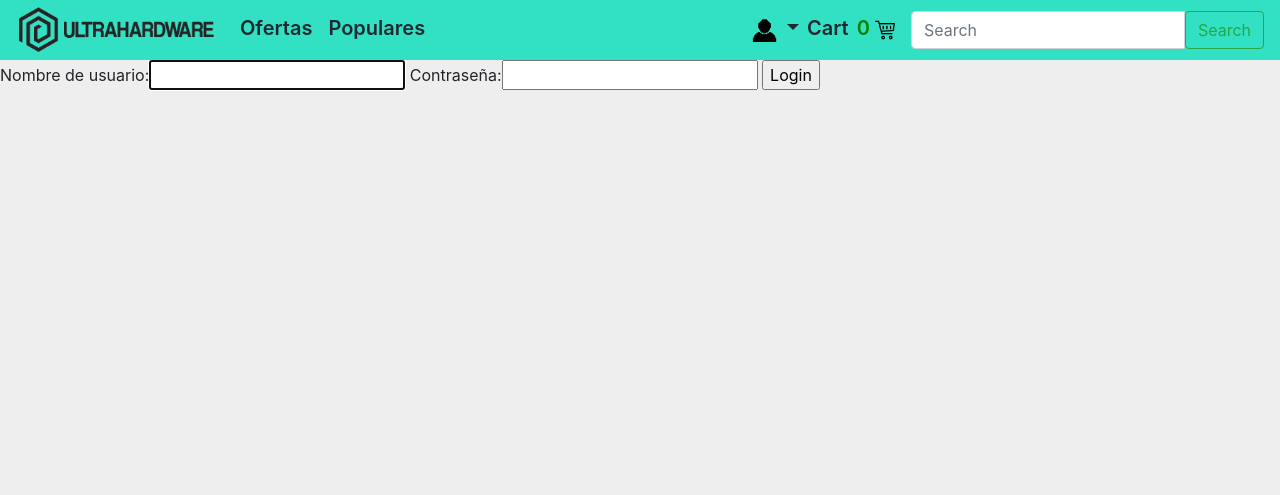
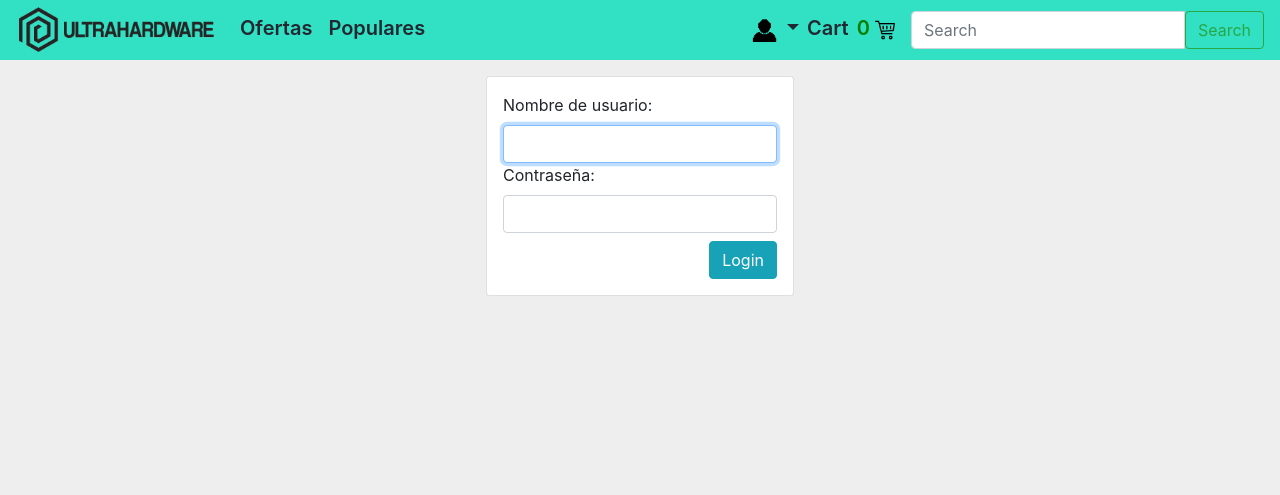
Before and after one commit to AndresGroselj/Ultrahardware, a Django app: page /accounts/login/ in a window 1280 px wide. Shown: the top 495 px of the page. Run offline with Django 3.2, Linux system fonts and the light colour scheme; some libraries are stand-ins or nearby versions.

Commit message:
login style and Custom AuthenticationForm

```diff
--- /dev/null
+++ b/Ultrahardware/accounts/forms.py
@@ -0,0 +1,14 @@
+from django import forms
+from django.utils.translation import gettext, gettext_lazy as _
+from django.contrib.auth.forms import UsernameField, AuthenticationForm
+
+
+class Custom_AuthenticationForm(AuthenticationForm):
+    username = UsernameField(
+        widget=forms.TextInput(attrs={'class': 'form-control', 'autofocus': True})
+        )
+    password = forms.CharField(
+        label=_("Password"),
+        strip=False,
+        widget=forms.PasswordInput(attrs={'class': 'form-control', 'autocomplete': 'current-password'}),
+    )
--- a/Ultrahardware/accounts/templates/accounts/Login.html
+++ b/Ultrahardware/accounts/templates/accounts/Login.html
@@ -1,10 +1,16 @@
 {% extends 'BaseTemplate.html' %}
 {% load static %}
 
+{% block css %}
+<link rel="stylesheet" href="{% static 'css/login.css'%}">
+{% endblock css %}
+
 {% block wrapper %}
-<form action="{% url 'accounts:login' %}" method="POST">
-    {% csrf_token %}
-    {{ form }}
-    <input type="submit" name="action" value="Login" />
-</form>
+<div class="card">
+    <form action="{% url 'accounts:login' %}" method="POST">
+        {% csrf_token %}
+        {{ form }}
+        <input type="submit" name="action" value="Login" class="btn btn-info float-right" />
+    </form>
+</div>
 {% endblock wrapper %}
--- a/Ultrahardware/accounts/views.py
+++ b/Ultrahardware/accounts/views.py
@@ -1,11 +1,11 @@
 from django.shortcuts import render, redirect
-from django.contrib.auth.forms import AuthenticationForm
+from . import forms
 from django.contrib.auth import login, logout
 # Create your views here.
 
 def Login(request):
     if request.method == "POST":
-        form = AuthenticationForm(data=request.POST)
+        form = forms.Custom_AuthenticationForm(data=request.POST)
         if form.is_valid():
             user = form.get_user()
             login(request, user)
@@ -14,7 +14,7 @@ def Login(request):
             else:
                 return redirect("home")
     else:
-        form = AuthenticationForm()
+        form = forms.Custom_AuthenticationForm()
         context = {
             "form": form
         }
--- /dev/null
+++ b/Ultrahardware/assets/css/login.css
@@ -0,0 +1,8 @@
+div.card{
+    padding: 1rem;
+    margin: 1rem auto;
+}
+
+div.card input[type="submit"]{
+    margin-top: 0.5rem;
+}
```
Also changed, not shown: Ultrahardware/db.sqlite3.
